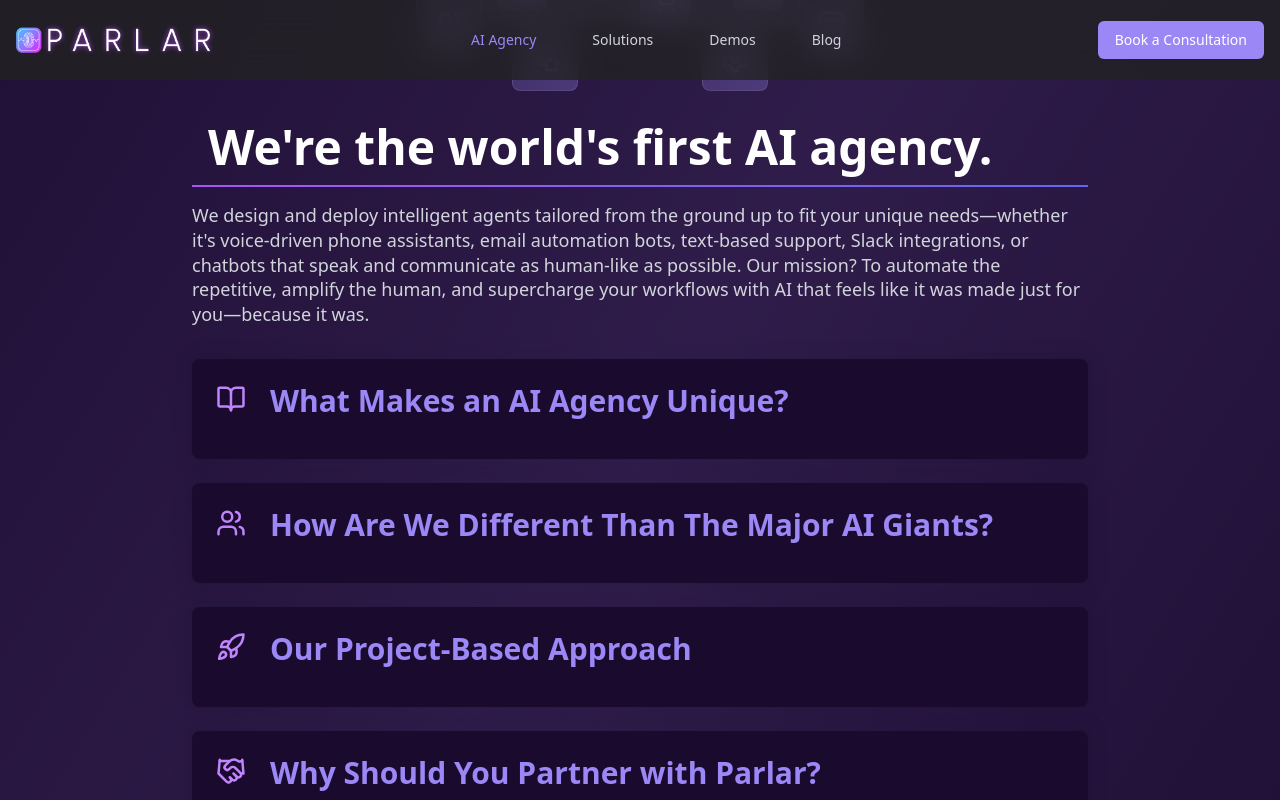
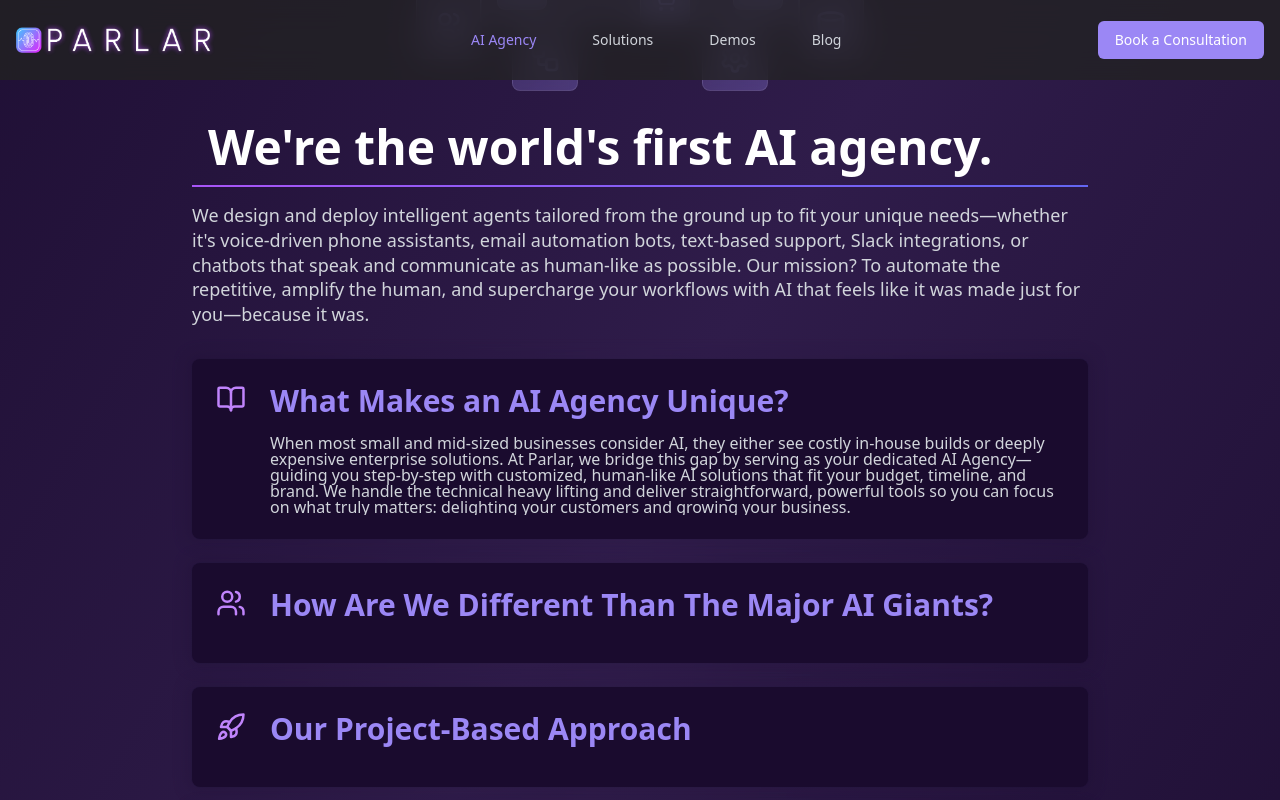
Before and after one commit to awesbecher/powered-by-website, a React (Vite) app: page /ai-agency in a window 1280 px wide. Both pictures are taken after a click on the element "What Makes an AI Agency Unique?". Shown: the part 605-1405 px from the top of the page. Built offline with nearby package versions, Linux system fonts and the light colour scheme.

Commit message:
Modify InfoCard hover behavior
Modify the InfoCard component to persist the hover state after the user moves the cursor out of the box, until the page is refreshed.

```diff
--- a/src/components/ai-agency/InfoCard.tsx
+++ b/src/components/ai-agency/InfoCard.tsx
@@ -1,5 +1,6 @@
 
 import { LucideIcon } from "lucide-react";
+import { useEffect, useState } from "react";
 
 interface InfoCardProps {
   title: string;
@@ -10,8 +11,23 @@ interface InfoCardProps {
 }
 
 export const InfoCard = ({ title, icon: Icon, gradientFrom, gradientTo, children }: InfoCardProps) => {
+  const [isExpanded, setIsExpanded] = useState(false);
+
+  // Check localStorage on mount
+  useEffect(() => {
+    const expanded = localStorage.getItem(`infoCard-${title}`);
+    if (expanded === 'true') {
+      setIsExpanded(true);
+    }
+  }, [title]);
+
+  const handleMouseEnter = () => {
+    setIsExpanded(true);
+    localStorage.setItem(`infoCard-${title}`, 'true');
+  };
+
   return (
-    <div className="relative group">
+    <div className="relative group" onMouseEnter={handleMouseEnter}>
       <div className={`absolute -inset-1 bg-gradient-to-r from-${gradientFrom} to-${gradientTo} rounded-lg blur opacity-25 group-hover:opacity-75 transition duration-1000 group-hover:duration-200`} />
       <div className="relative p-6 bg-[#1a0b2e] ring-1 ring-gray-900/5 rounded-lg leading-none">
         <div className="flex items-top justify-start space-x-6">
@@ -20,7 +36,8 @@ export const InfoCard = ({ title, icon: Icon, gradientFrom, gradientTo, children
             <h3 className="text-3xl font-bold text-[#9b87f5] cursor-pointer hover:opacity-80 transition-opacity">
               {title}
             </h3>
-            <div className="text-gray-300 text-left opacity-0 h-0 group-hover:h-auto group-hover:opacity-100 transition-all duration-300 overflow-hidden">
+            <div className={`text-gray-300 text-left transition-all duration-300 overflow-hidden
+              ${isExpanded ? 'opacity-100 h-auto' : 'opacity-0 h-0'}`}>
               {children}
             </div>
           </div>
```
